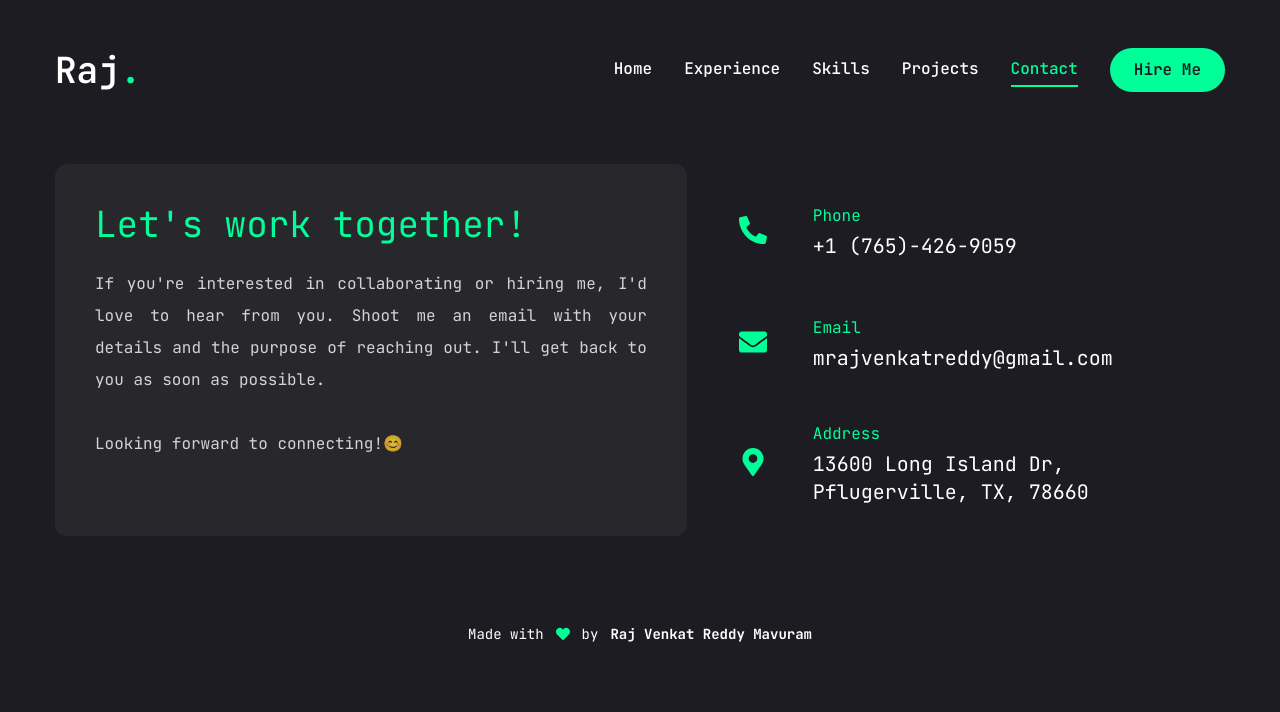
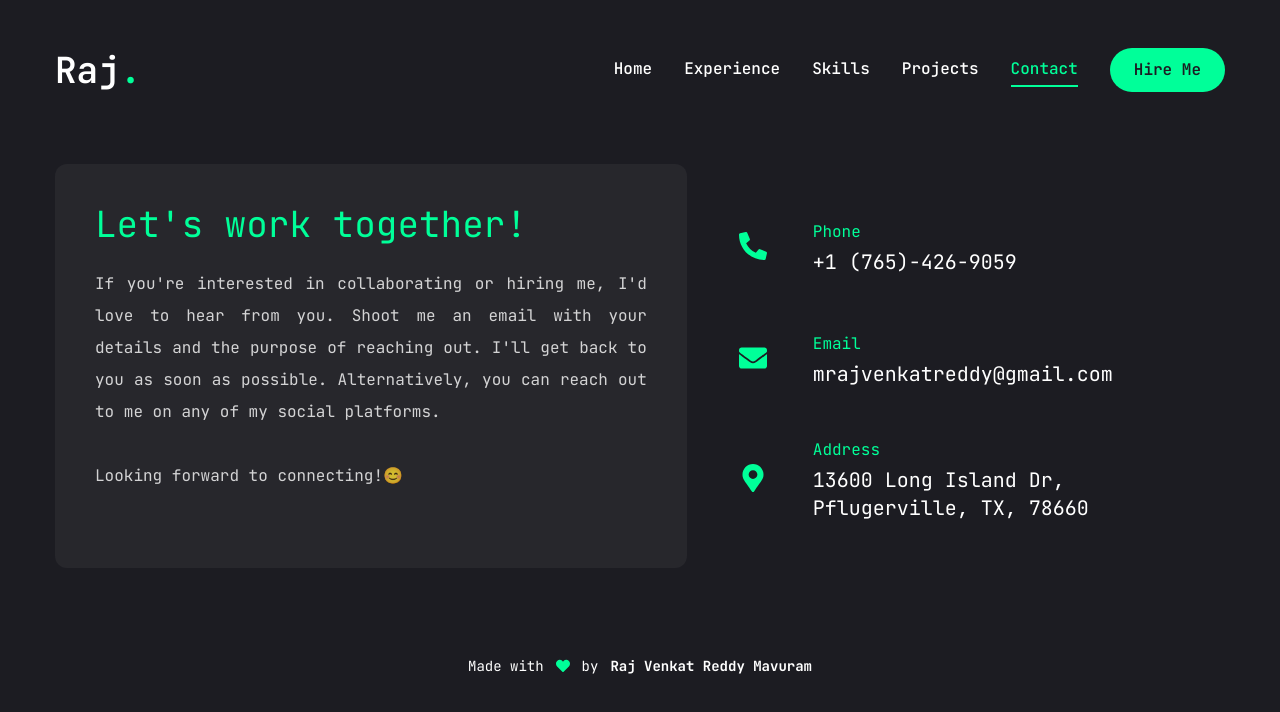
Before and after one commit to RajVenkat20/Portfolio, a Next.js app: page /contact in a window 1280 px wide. Shown: the top 712 px of the page. Built offline with nearby package versions, Linux system fonts and the light colour scheme.

Commit message:
Updated contact message

```diff
--- a/app/contact/page.jsx
+++ b/app/contact/page.jsx
@@ -52,7 +52,7 @@ const Contact = () => {
             <form className="flex flex-col gap-6 p-10 bg-[#27272c] rounded-xl">
               <h3 className="text-4xl text-accent ">Let's work together!</h3>
               {/* Input */}
-              <p className="mb-9 text-white/80 text-justify"> If you're interested in collaborating or hiring me, I'd love to hear from you. Shoot me an email  with your details and the purpose of reaching out. I'll get back to you as soon as possible.
+              <p className="mb-9 text-white/80 text-justify"> If you're interested in collaborating or hiring me, I'd love to hear from you. Shoot me an email  with your details and the purpose of reaching out. I'll get back to you as soon as possible. Alternatively, you can reach out to me on any of my social platforms.
               <br/>
               <br/>
               Looking forward to connecting!😊</p>
```
